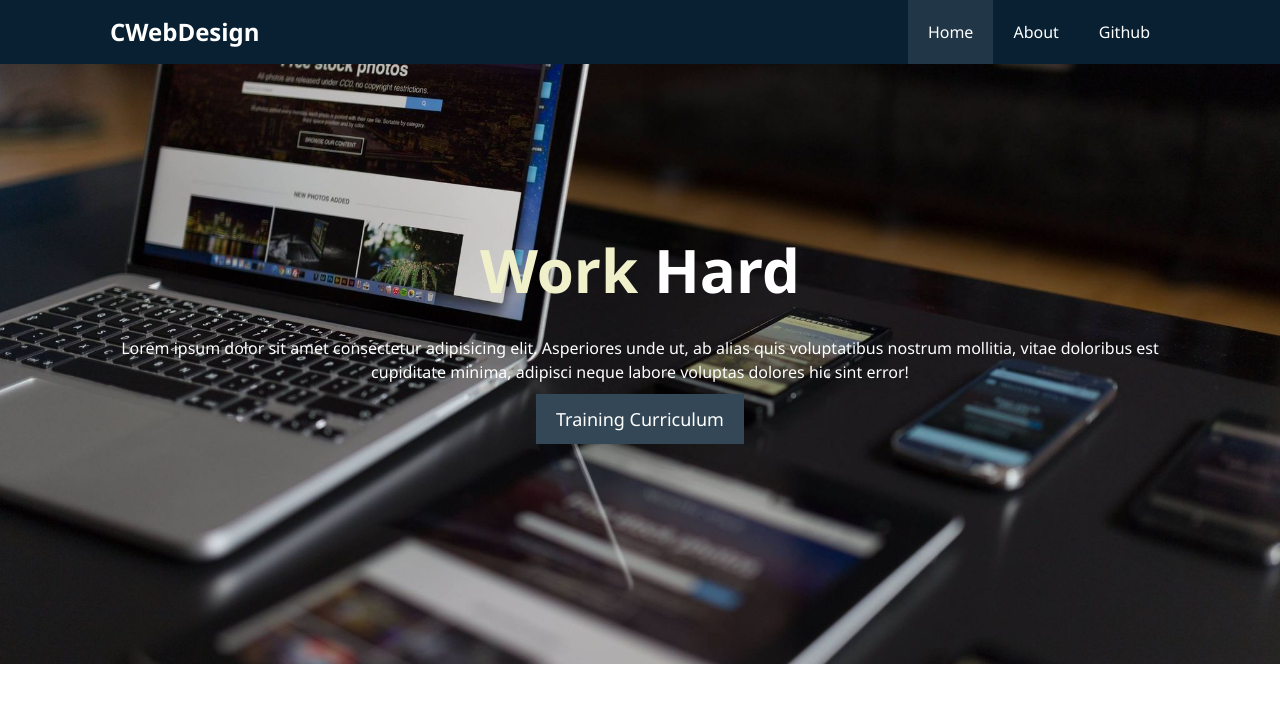
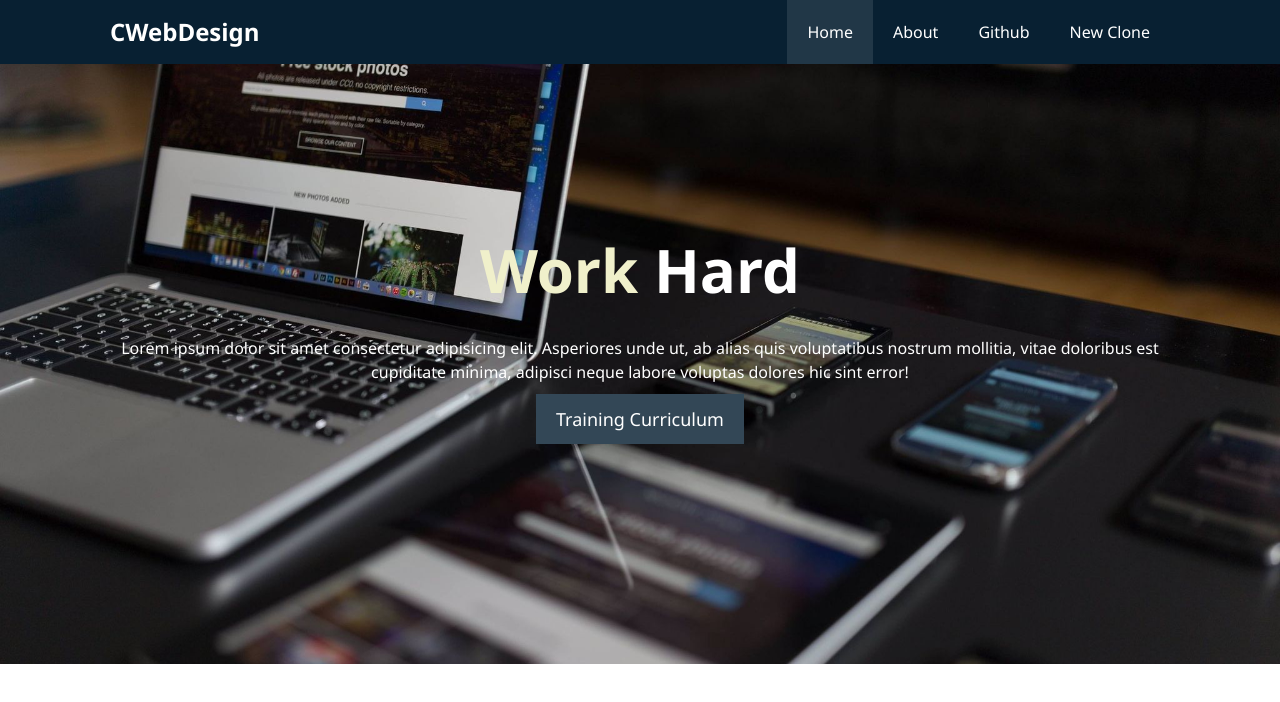
Before and after one commit to yorichan/MyfirstGithubFiles, a plain HTML site: page index.html in a window 1280 px wide. Drawn offline with Linux system fonts and the light colour scheme.

Commit message:
added new link

```diff
--- a/index.html
+++ b/index.html
@@ -17,6 +17,7 @@
             <li><a class="active" href="index.html">Home</a></li>
             <li><a href="about.html">About</a></li>
             <li><a href="new.html">Github</a></li>
+            <li><a href="new_added.html">New Clone</a></li>
           </ul>
         </div>
       </nav>
```
